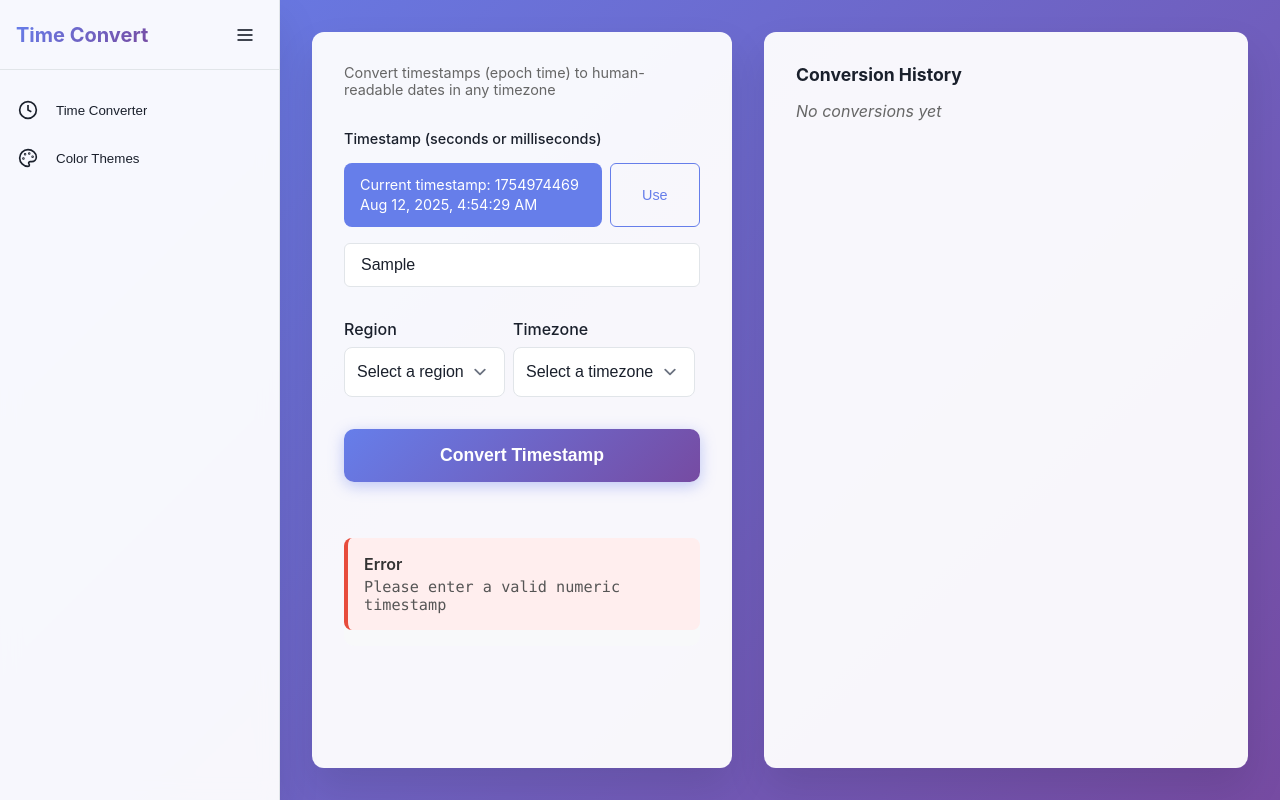
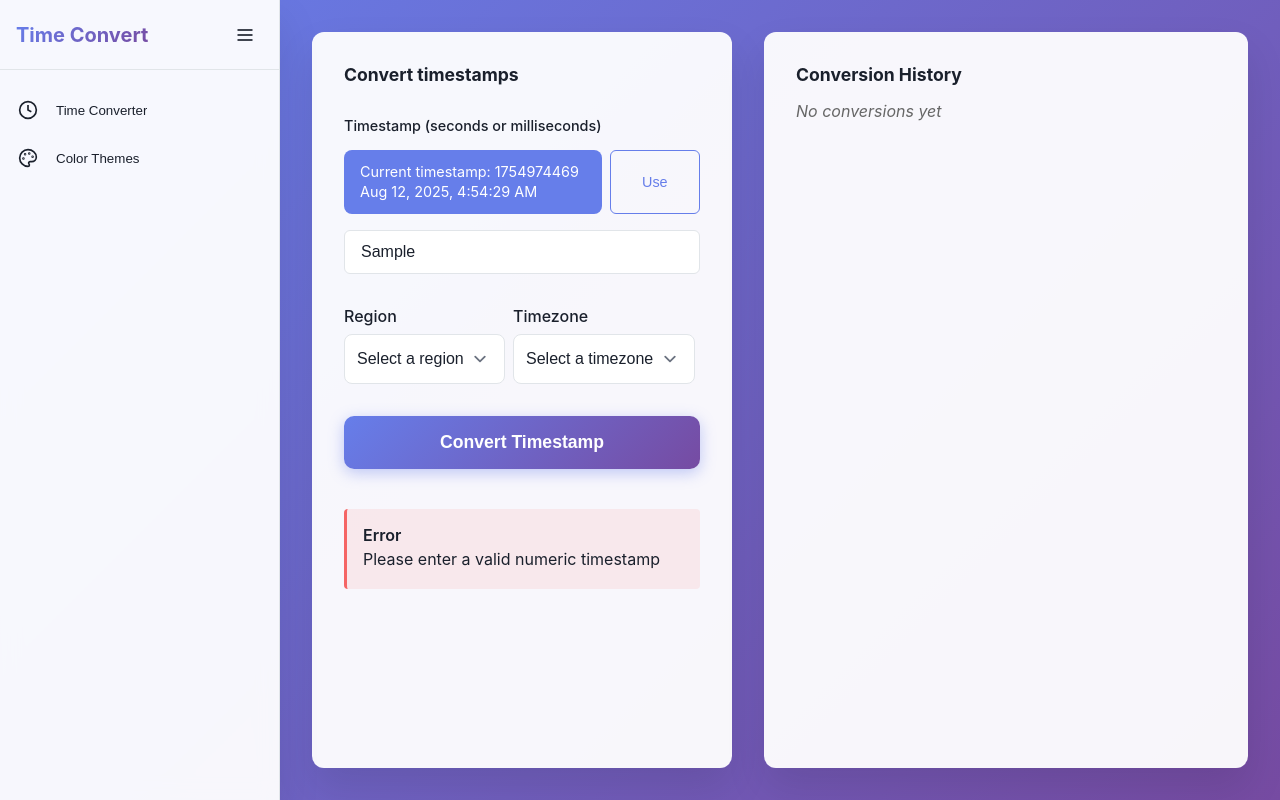
Before and after one commit to akaraman85/time-convert, a Next.js app: page / in a window 1280 px wide. Both pictures are taken after typing "Sample" into the empty fields and a click on the button "Convert Timestamp". Built offline with nearby package versions, Linux system fonts and the light colour scheme.

Commit message:
better result styles for convert card

```diff
--- a/pages/index.tsx
+++ b/pages/index.tsx
@@ -22,6 +22,12 @@ const Container = styled.main`
     padding: 1rem;
     paddingtop: 4rem;
   }
+`
+
+const Title = styled.h3`
+  margin: 0;
+  color: var(--color-primary-text, #4a5568);
+  font-size: 1.1rem;
 `
 
 const Card = styled.div`
@@ -78,6 +84,30 @@ const CurrentTimeDisplay = styled.div`
   line-height: 1.4;
 `
 
+const ConvertButton = styled.button`
+  width: 100%;
+  padding: 1rem 2rem;
+  background: var(--color-button-background);
+  color: var(--color-button-text);
+  border: none;
+  border-radius: 10px;
+  font-size: 1.1rem;
+  font-weight: 600;
+  box-shadow: var(--shadow-button);
+  cursor: pointer;
+  transition:
+    transform 0.2s ease,
+    box-shadow 0.2s ease;
+  &:hover {
+    transform: translateY(-2px);
+    background: var(--color-button-hover);
+    box-shadow: 0 10px 20px rgba(102, 126, 234, 0.3);
+  }
+  &:active {
+    transform: translateY(0);
+  }
+`
+
 const UseButton = styled.button`
   flex: 0.25;
   padding: 0.75rem 1rem;
@@ -129,6 +159,49 @@ const TimestampInput = styled.input`
     color: var(--color-secondary-text);
     opacity: 0.7;
   }
+`
+
+const ResultsContainer = styled.div`
+  background: var(--color-card-background);
+  border-radius: 8px;
+  box-shadow: var(--shadow-card);
+  margin-top: 1rem;
+  overflow: hidden;
+`
+
+const ResultItem = styled.div`
+  padding: 1rem;
+  border-bottom: 1px solid var(--color-input-border);
+
+  &:last-child {
+    border-bottom: none;
+  }
+`
+
+const ResultLabel = styled.div`
+  font-weight: 600;
+  color: var(--color-primary-text);
+  margin-bottom: 0.25rem;
+`
+
+const ResultValue = styled.div`
+  color: var(--color-primary-text);
+  margin-bottom: 0.25rem;
+`
+
+const ResultMeta = styled.div`
+  font-size: 0.85rem;
+  color: var(--color-secondary-text);
+  opacity: 0.9;
+  margin-top: 0.25rem;
+`
+
+const ErrorMessage = styled(ResultItem)`
+  background-color: rgba(245, 101, 101, 0.1);
+  color: var(--color-error);
+  border-left: 3px solid var(--color-error);
+  margin: 0.5rem 0;
+  border-radius: 4px;
 `
 
 interface ConversionResult {
@@ -395,12 +468,7 @@ export default function Home() {
 
       <Container>
         <CardNarrow>
-          <header>
-            <p className='subtitle'>
-              Convert timestamps (epoch time) to human-readable dates in any
-              timezone
-            </p>
-          </header>
+          <Title>Convert timestamps</Title>
 
           <FormSection aria-label='Timestamp Conversion Form'>
             <FormLabel htmlFor='timestamp'>
@@ -435,40 +503,32 @@ export default function Home() {
             />
           </section>
 
-          <section aria-label='Actions' className='actions'>
-            <button className='button' onClick={convertTimestamp}>
-              Convert Timestamp
-            </button>
-          </section>
+          <ConvertButton
+            onClick={convertTimestamp}
+            aria-label='Convert Timestamp'
+          >
+            Convert Timestamp
+          </ConvertButton>
 
           {error && (
-            <div className='results'>
-              <div className='result-item error'>
-                <div className='result-label'>Error</div>
-                <div className='result-value'>{error}</div>
-              </div>
-            </div>
+            <ErrorMessage>
+              <ResultLabel>Error</ResultLabel>
+              <ResultValue>{error}</ResultValue>
+            </ErrorMessage>
           )}
 
           {results.length > 0 && (
-            <div className='results'>
+            <ResultsContainer>
               {results.map((result, index) => (
-                <div key={index} className='result-item'>
-                  <div className='result-label'>{result.timezone}</div>
-                  <div className='result-value'>{result.formatted}</div>
-                  <div
-                    className='result-value'
-                    style={{
-                      fontSize: '0.85rem',
-                      opacity: 0.7,
-                      marginTop: '0.25rem',
-                    }}
-                  >
+                <ResultItem key={index}>
+                  <ResultLabel>{result.timezone}</ResultLabel>
+                  <ResultValue>{result.formatted}</ResultValue>
+                  <ResultMeta>
                     {result.relative} • ISO: {result.iso}
-                  </div>
-                </div>
+                  </ResultMeta>
+                </ResultItem>
               ))}
-            </div>
+            </ResultsContainer>
           )}
         </CardNarrow>
         <Card className='conversion-history'>
--- a/styles/GlobalStyles.tsx
+++ b/styles/GlobalStyles.tsx
@@ -49,33 +49,6 @@ const globalStyles = css({
       display: 'block !important',
     },
   },
-  '.card': {
-    background: 'var(--color-card-background)',
-    backdropFilter: 'blur(10px)',
-    borderRadius: '20px',
-    padding: '2rem',
-    boxShadow: 'var(--shadow-card)',
-    width: '100%',
-    maxWidth: '600px',
-    '@media (max-width: 768px)': {
-      padding: '1rem',
-    },
-  },
-  '.title': {
-    fontSize: '2rem',
-    fontWeight: 700,
-    textAlign: 'left',
-    marginBottom: '0.5rem',
-    background: 'var(--color-title-gradient)',
-    WebkitBackgroundClip: 'text',
-    WebkitTextFillColor: 'transparent',
-    backgroundClip: 'text',
-  },
-  '.subtitle': {
-    textAlign: 'left',
-    color: 'var(--color-secondary-text)',
-    fontSize: '0.9rem',
-  },
   '.input-group': {
     marginBottom: '1.5rem',
   },
@@ -103,54 +76,6 @@ const globalStyles = css({
     background: 'var(--color-input-background)',
     cursor: 'pointer',
   },
-  '.button': {
-    width: '100%',
-    padding: '1rem 2rem',
-    background: 'var(--color-button-background)',
-    color: 'var(--color-button-text)',
-    border: 'none',
-    borderRadius: '10px',
-    fontSize: '1.1rem',
-    fontWeight: 600,
-    boxShadow: 'var(--shadow-button)',
-    cursor: 'pointer',
-    transition: 'transform 0.2s ease, box-shadow 0.2s ease',
-    marginBottom: '1.5rem',
-    '&:hover': {
-      transform: 'translateY(-2px)',
-      background: 'var(--color-button-hover)',
-      boxShadow: '0 10px 20px rgba(102, 126, 234, 0.3)',
-    },
-    '&:active': {
-      transform: 'translateY(0)',
-    },
-  },
-  '.results': {
-    background: '#f8f9fa',
-    borderRadius: '10px',
-  },
-  '.result-item': {
-    marginBottom: '1rem',
-    padding: '1rem',
-    background: 'white',
-    borderRadius: '8px',
-    borderLeft: '4px solid #667eea',
-    '&.error': {
-      background: '#fee',
-      borderLeftColor: '#e74c3c',
-      color: '#c0392b',
-    },
-  },
-  '.result-label': {
-    fontWeight: 600,
-    color: '#333',
-    marginBottom: '0.25rem',
-  },
-  '.result-value': {
-    fontFamily: "'Monaco', 'Menlo', 'Ubuntu Mono', monospace",
-    color: '#555',
-    fontSize: '0.95rem',
-  },
 })
 
 const GlobalStyles: React.FC = () => <Global styles={globalStyles} />
```
